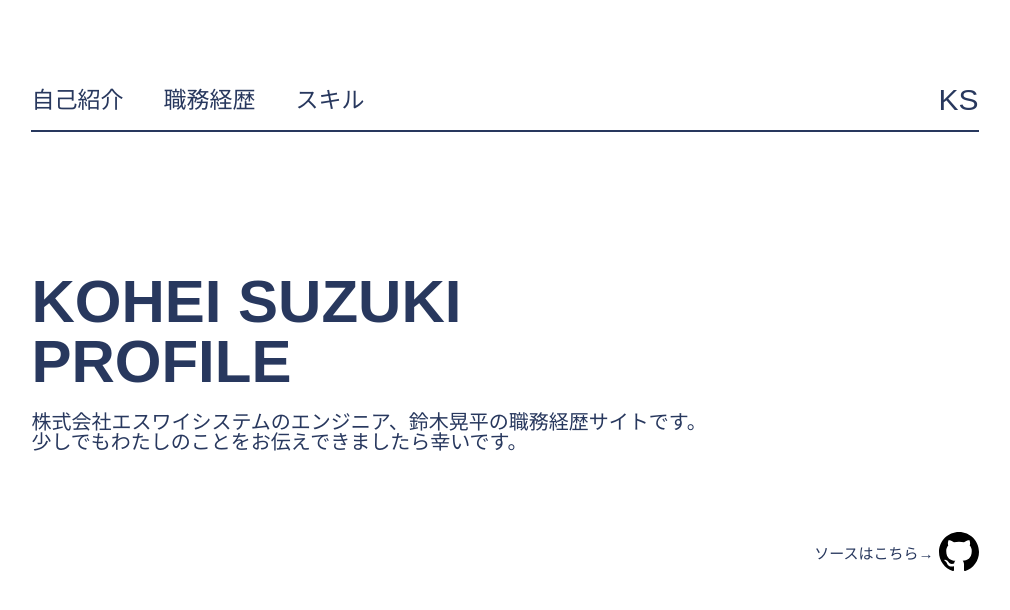
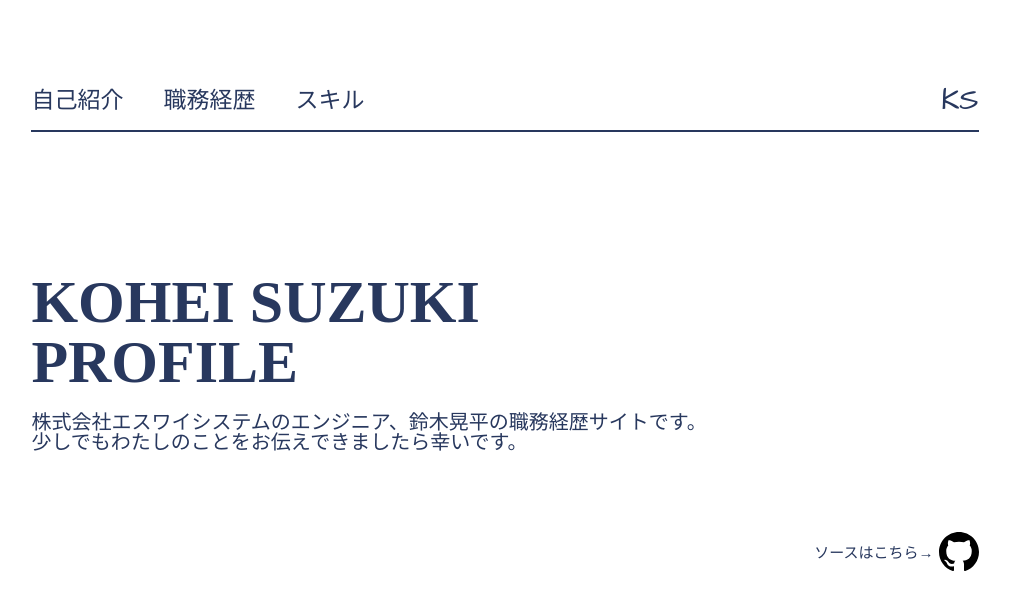
Before and after one commit to Kou0402/sy-profile, a Nuxt app: page / in a window 1280 px wide. Shown: the top 610 px of the page, without its empty margins (135-1145 px from the left). Built offline with nearby package versions, Linux system fonts and the light colour scheme.

Commit message:
style: chenge font

```diff
--- a/assets/style/style.scss
+++ b/assets/style/style.scss
@@ -10,5 +10,5 @@ html {
   font-size: 62.5%;
 }
 body {
-  font-family: "Hiragino Kaku Gothic ProN", Meiryo, sans-serif;
+  font-family: 'Noto Serif JP', serif, "Hiragino Kaku Gothic ProN", Meiryo, sans-serif;
 }
--- a/components/layout/NavBar.vue
+++ b/components/layout/NavBar.vue
@@ -32,6 +32,7 @@ export default {
     font-size: 3rem;
     text-decoration: none;
     margin-left: auto;
+    font-family: 'Architects Daughter', cursive;
   }
 }
 </style>
--- a/nuxt.config.js
+++ b/nuxt.config.js
@@ -12,6 +12,13 @@ export default {
         hid: 'description',
         name: 'description',
         content: process.env.npm_package_description || ''
+      }
+    ],
+    link: [
+      {
+        href:
+          'https://fonts.googleapis.com/css?family=Architects+Daughter|Noto+Serif+JP:300,600&display=swap&subset=japanese',
+        rel: 'stylesheet'
       }
     ],
     script: [
```
